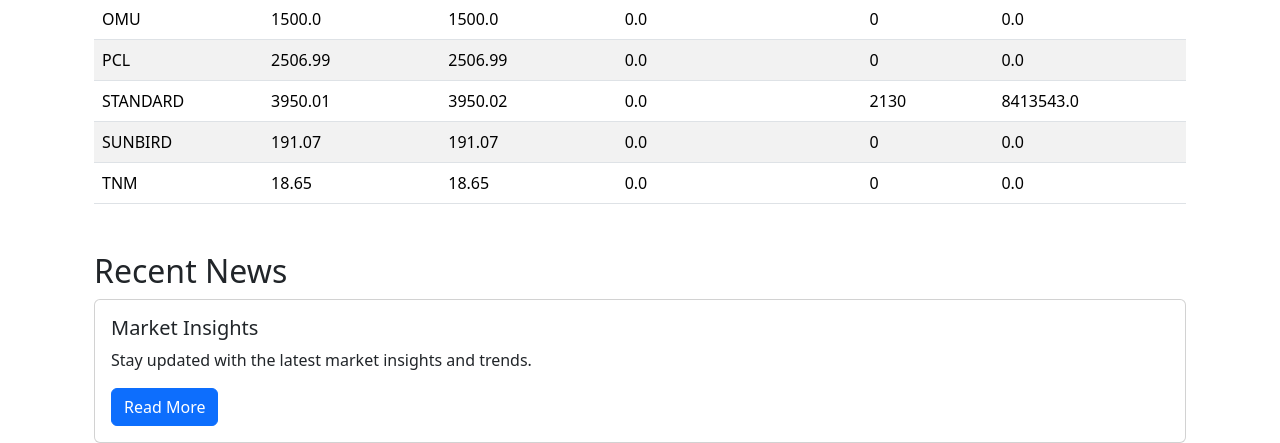
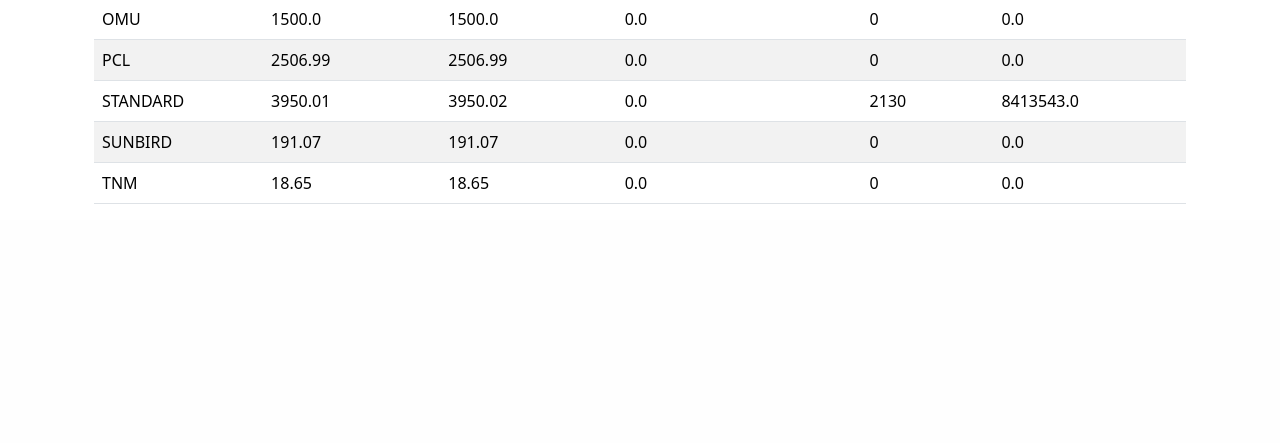
Before and after one commit to Mike9926/stat265, a Django app: template stats265/msestocks/templates/msestocks/index.html in a window 1280 px wide. Shown: the part 901-1344 px from the top of the page. After the commit the page ends 1105 px from the top, so only its background shows below. Run offline with Django 5.2, Linux system fonts and the light colour scheme; the template is opened without the code that fills it: values that come from a table or form of the project are taken from there, others are empty; data comes from the database, SQL or seed files in the repository; both versions use the stored data as it was after the commit; some libraries are stand-ins or nearby versions.

Commit message:
updated model for recent data updated

```diff
--- a/stats265/msestocks/models.py
+++ b/stats265/msestocks/models.py
@@ -1,5 +1,6 @@
 from django.db import models
-from datetime import datetime
+from django.utils import timezone
+
 
 
 # Get and store stock data
@@ -13,6 +14,11 @@
     current_turnover = models.FloatField()
     last_updated = models.DateTimeField(auto_now=True)
 
+    def save(self, *args, **kwargs):
+        # Set last_updated to current time in UTC when saving the object
+        self.last_updated = timezone.now()
+        super().save(*args, **kwargs)
+
 class HistoricalStockData(models.Model):
     stock = models.ForeignKey(Stock, related_name='historical_data', on_delete=models.CASCADE)
     open_price = models.FloatField()
@@ -24,3 +30,15 @@
 
     def __str__(self):
         return f"{self.stock.symbol} - {self.timestamp}"
+
+    def save(self, *args, **kwargs):
+        # Update the stock fields with the latest data
+        self.stock.current_open_price = self.open_price
+        self.stock.current_close_price = self.close_price
+        self.stock.percent_change = self.percent_change
+        self.stock.current_volume = self.volume
+        self.stock.current_turnover = self.turnover
+        # Save the stock instance
+        self.stock.save()
+        # Call the super save method
+        super().save(*args, **kwargs)
--- a/stats265/msestocks/templates/msestocks/index.html
+++ b/stats265/msestocks/templates/msestocks/index.html
@@ -42,18 +42,7 @@
     </table>
 </div>
 
-<!-- Add more interesting content below -->
-<div class="container mt-5">
-    <h2>Recent News</h2>
-    <div class="card">
-        <div class="card-body">
-            <h5 class="card-title">Market Insights</h5>
-            <p class="card-text">Stay updated with the latest market insights and trends.</p>
-            <a href="#" class="btn btn-primary">Read More</a>
-        </div>
-    </div>
 
-    <!-- Add more cards or content as needed -->
 
 </div>
 
--- a/stats265/msestocks/views.py
+++ b/stats265/msestocks/views.py
@@ -21,9 +21,8 @@
             open_price = float(cells[1].text.replace(',', '').strip())
             close_price = float(cells[2].text.replace(',', '').strip())
 
-            # Handle the case where percent_change may contain a comma
-            percent_change_str = cells[3].text.strip().replace(',', '')
-            percent_change = float(percent_change_str) if percent_change_str else 0.0
+            # Calculate percentage change and round to two decimal places
+            percent_change = round(((close_price - open_price) / open_price) * 100, 2) if open_price != 0 else 0.0
 
             # Convert volume to float since it can have decimal points
             volume_str = cells[4].text.strip().replace(',', '')
--- a/stats265/stats265/settings.py
+++ b/stats265/stats265/settings.py
@@ -106,13 +106,11 @@
 
 LANGUAGE_CODE = 'en-us'
 
-TIME_ZONE = 'UTC'
-
 USE_I18N = True
 
-USE_TZ = True
+USE_TZ = False
 
-
+TIME_ZONE = 'Africa/Blantyre'
 # Static files (CSS, JavaScript, Images)
 # https://docs.djangoproject.com/en/5.0/howto/static-files/
 
```
Also changed, not shown: stats265/db.sqlite3.
